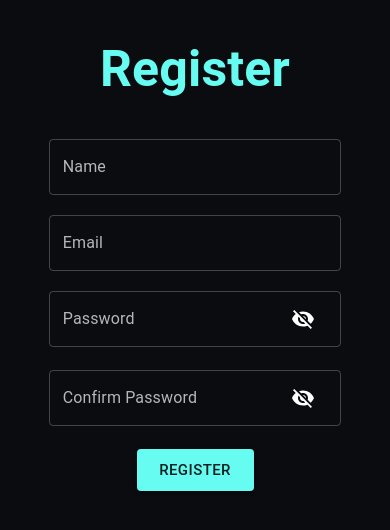
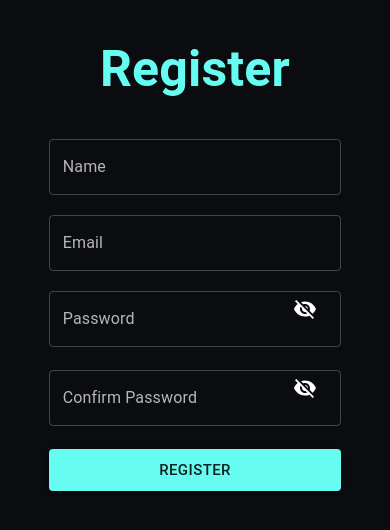
Before and after one commit to Mgrdich/POS, a React (Create React App) app in the folder client/: page /register in a window 390 px wide. Shown: the top 530 px of the page. Built offline with nearby package versions, Linux system fonts and the light colour scheme.

Commit message:
FE: style fix changePassword & account Details

```diff
--- a/client/src/Styles/_components.scss
+++ b/client/src/Styles/_components.scss
@@ -25,7 +25,18 @@
 
     .MuiButtonBase-root {
       width: 30%;
+      margin-bottom: 20px;
+
+      @include tablet {
+        width: 50%;
+        margin-bottom: 20px;
+      }
+      @include mobile {
+        width: 75%;
+        margin-bottom: 20px;
+      }
     }
+
   }
 
 }
--- a/client/src/Styles/style.css
+++ b/client/src/Styles/style.css
@@ -6,19 +6,26 @@
 .loginRegister form .MuiFormControl-root {
   width: 30%;
   margin-bottom: 20px; }
-
   @media (max-width: 960px) {
     .loginRegister form .MuiFormControl-root {
       width: 50%;
       margin-bottom: 20px; } }
-
   @media (max-width: 600px) {
     .loginRegister form .MuiFormControl-root {
       width: 75%;
       margin-bottom: 20px; } }
 
 .loginRegister form .MuiButtonBase-root {
-  width: 30%; }
+  width: 30%;
+  margin-bottom: 20px; }
+  @media (max-width: 960px) {
+    .loginRegister form .MuiButtonBase-root {
+      width: 50%;
+      margin-bottom: 20px; } }
+  @media (max-width: 600px) {
+    .loginRegister form .MuiButtonBase-root {
+      width: 75%;
+      margin-bottom: 20px; } }
 
 .MuiFormControl-root {
   width: 100%; }
@@ -34,8 +41,7 @@
 
 .menuButton {
   margin-right: 36px !important; }
-
-.hide {
+  .menuButton.hide {
     display: none; }
 
 .MuiAppBar-root.MuiAppBar-positionFixed.appBar {
@@ -44,7 +50,7 @@
 
 .MuiAppBar-root.MuiAppBar-positionFixed.appBarShift {
   margin-left: 240px;
-  width: calc( 100% - 240px);
+  width: calc( 100% - 240px );
   transition: width 195ms cubic-bezier(0.4, 0, 0.6, 1) 0ms; }
 
 .drawer {
@@ -90,17 +96,14 @@
 #root {
   position: relative;
   min-height: 100vh; }
-
   #root .header {
     padding-top: 74px;
     padding-right: 10px;
     min-height: 100vh;
     flex-grow: 1; }
-
     #root .header.drawer-open {
       padding-left: 250px;
       transition: padding-left 225ms; }
-
     #root .header.drawer-close {
       padding-left: 70px;
       transition: padding-left 225ms; }
@@ -108,7 +111,6 @@
 section.content {
   position: relative;
   min-height: 100%; }
-
   section.content h1 {
     text-align: left;
     font-size: 25px;
--- a/client/src/views/profile/AccountDetails.tsx
+++ b/client/src/views/profile/AccountDetails.tsx
@@ -13,6 +13,7 @@
 import {useAlert} from "../../components/Hooks/useAlert";
 import Alerts from "../../components/Reusable/Alerts";
 import ComponentLoader from "../../components/Reusable/ComponentLoader";
+import Grid from "@material-ui/core/Grid";
 
 const AccountDetails: React.FC<IAccountDetails> = (props) => {
     const {isLoading, data} = props;
@@ -42,8 +43,9 @@
 
     if (editMode) {
         return (
-            <>
+            <div className='loginRegister'>
                 <form noValidate autoComplete="off" onSubmit={handleSubmit(onSubmit)}>
+                    <Grid container direction="column" justify="center" align-Items="left">
                         <DynamicFields
                             InputFields={modifiedInputFields}
                             register={register}
@@ -56,20 +58,21 @@
                             variant="contained"
                             size="large"
                             className="submitBtn"
-                        onClick={() => changeEditMode(false)}
-                    >Cancel</Button>
+                            type="submit"
+                        >Submit</Button>
                         <Button
                             color="primary"
                             variant="contained"
                             size="large"
                             className="submitBtn"
-                        type="submit"
-                    >Submit</Button>
+                            onClick={() => changeEditMode(false)}
+                        >Cancel</Button>
+                    </Grid>
                 </form>
                 <Alerts open={openAlert} close={setOpenAlert} severity={alertType}>
                     {alertMessage}
                 </Alerts>
-            </>
+            </div>
 
         )
     } else {
--- a/client/src/views/profile/ChangePassword.tsx
+++ b/client/src/views/profile/ChangePassword.tsx
@@ -38,7 +38,7 @@
         <div className='loginRegister'>
             <h1>Change Password</h1>
             <form onSubmit={handleSubmit(onSubmit)}>
-                <Grid container direction="column" justify="center" alignItems="center">
+                <Grid container direction="column" justify="center" align-Items="left">
                     <DynamicFields
                         InputFields={ChangePasswordInputField}
                         errors={errors}
```
Lines whose indentation alone changed are shown as unchanged.
